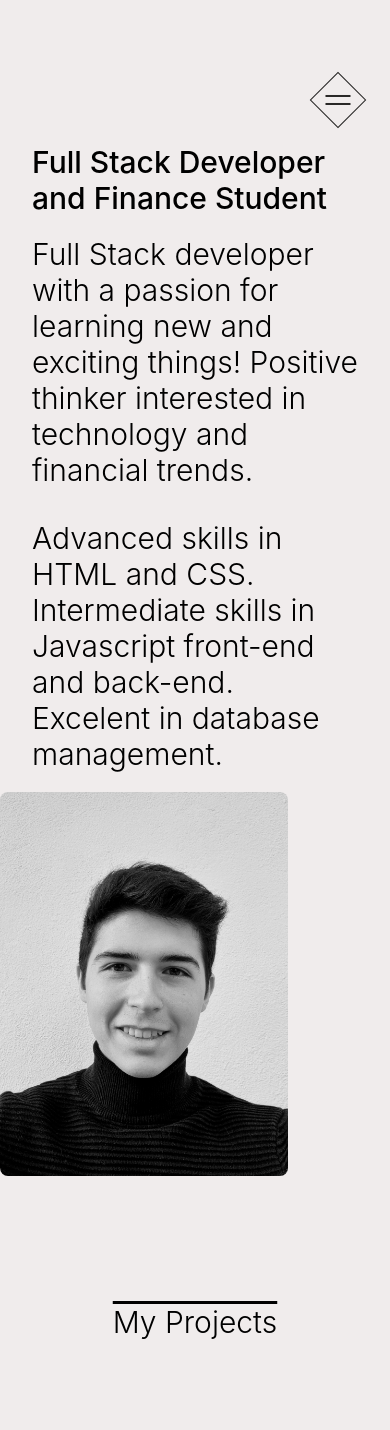
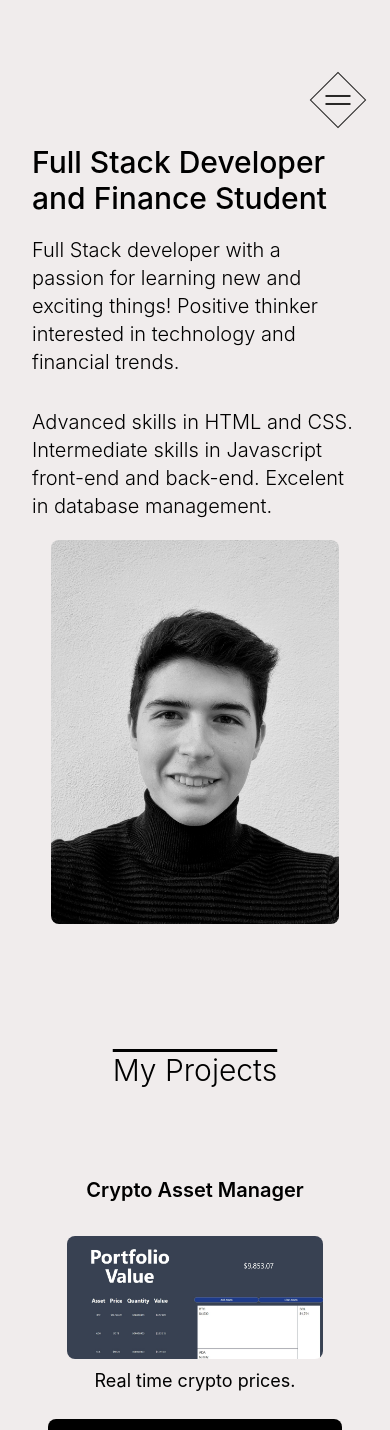
Before and after one commit to Pablogarciag02/MyReactPortfolio, a React (Create React App) app: page / in a window 390 px wide. Shown: the top 1430 px of the page. Built offline with nearby package versions, Linux system fonts and the light colour scheme.

Commit message:
changed class to className

```diff
--- a/src/Aboutme.js
+++ b/src/Aboutme.js
@@ -2,21 +2,21 @@
 
 export default function Aboutme() {
   return (
-    <div class = "mt-16">
-        <div class ="justify-center my-5 md:w-5/6">
+    <div className = "mt-16">
+        <div className ="justify-center my-5 md:w-5/6">
             <h1 class = "text-3xl font-medium mx-8 md:mx-32 md:text-6xl md:font-light xl:mx-64 2xl:ml-96">Full Stack Developer and Finance Student</h1>
         </div>
 
-        <div class ="justify-center my-5 md:flex md:justify-between my-5">
-            <div class ="text-3xl my-5 font-light mx-8 md:ml-32 md:w-1/3  xl:ml-64 2xl:ml-96">
+        <div className ="justify-center my-5 md:flex md:justify-between my-5">
+            <div className ="text-xl my-5 font-light mx-8 md:ml-32 md:w-1/3 md:text-3xl lg-text-3xl xl:ml-64 2xl:ml-96">
             <p>Full Stack developer with a passion for learning new and exciting things! Positive thinker interested in technology and financial trends.</p>
-            <p class="mt-8">Advanced skills in HTML and CSS. Intermediate skills in Javascript front-end and back-end. Excelent in database management.</p>
+            <p className="mt-8">Advanced skills in HTML and CSS. Intermediate skills in Javascript front-end and back-end. Excelent in database management.</p>
             </div>
-            <img id="starterImg" class = " justify-center h-96 md:mr-32 xl:mr-64 2xl:mr-96 rounded-lg" src={process.env.PUBLIC_URL+"favicons/starterPic.jpg"}></img>
+            <img id="starterImg" className = "h-96 m-auto md:mr-32 xl:mr-64 2xl:mr-96 rounded-lg" src={process.env.PUBLIC_URL+"favicons/starterPic.jpg"}></img>
         </div>
 
-        <div class ="justify-center text-center mt-32 ">
-            <h1 class = "text-3xl overline underline font-light mx-8 md:mx-32 xl:mx-64 2xl:ml-96">My Projects</h1>
+        <div className ="justify-center text-center mt-32 ">
+            <h1 className = "text-3xl overline underline font-light mx-8 md:mx-32 xl:mx-64 2xl:ml-96">My Projects</h1>
         </div>
 
     </div>
```
